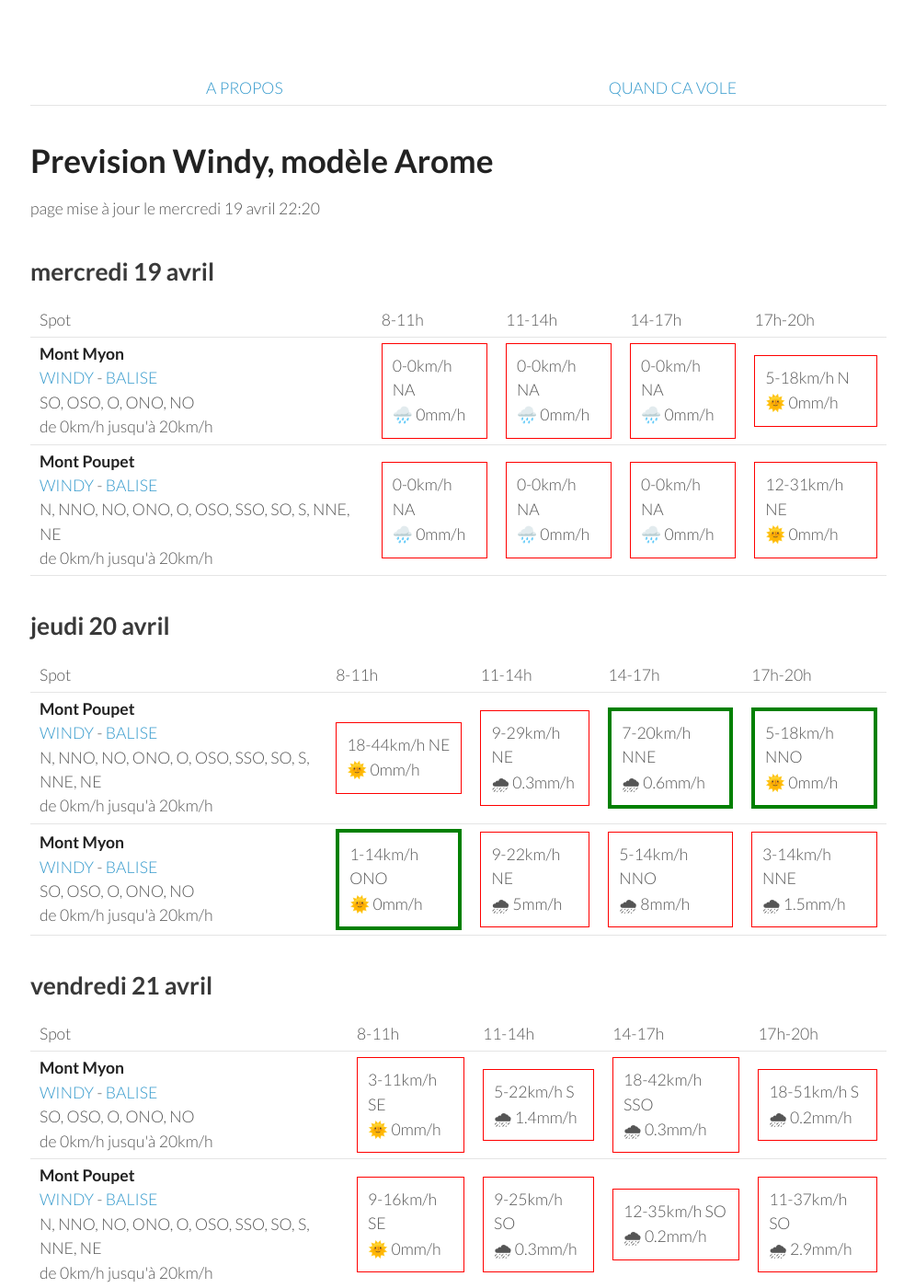
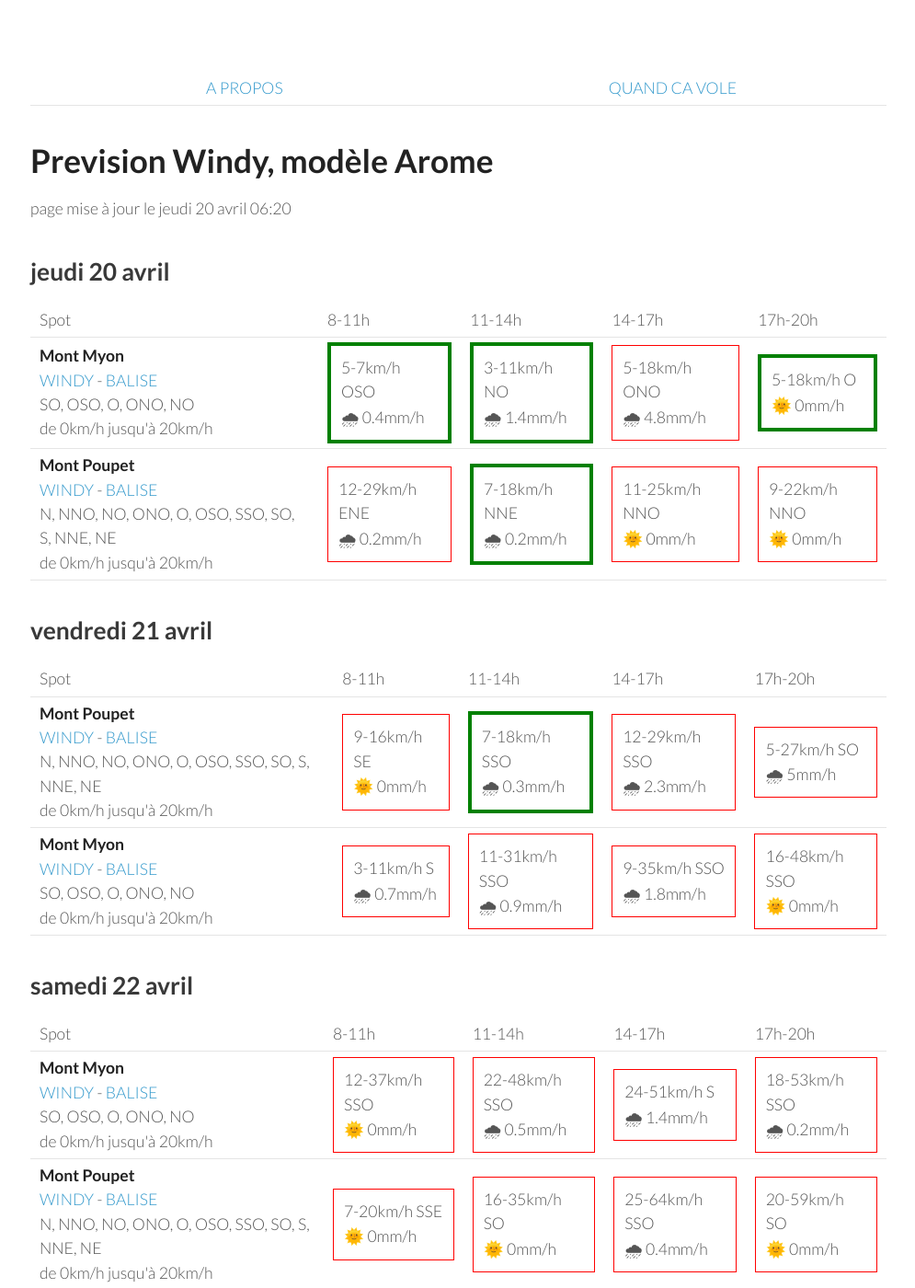
Before and after one commit to parapente-dans-le-nord/parapente-dans-le-nord.github.io, a Jekyll site: the page built from jura.markdown, in a window 1280 px wide and 1400 px high. Shown: the whole window at 92% size, without its empty margins (25-1020 px from the left). Built offline with Jekyll 4.4.1, drawn with Linux system fonts in a browser that asks for light colours; some of the changed text lies outside the part shown.

Commit message:
update index.markdown

```diff
--- a/jura.markdown
+++ b/jura.markdown
@@ -7,9 +7,9 @@ title:  "Tous les spots"
 {: .links}
 
 # Prevision Windy, modèle Arome
-page mise à jour le mercredi 19 avril 22:20
+page mise à jour le jeudi 20 avril 06:20
 
-## mercredi 19 avril
+## jeudi 20 avril
 
 {::nomarkdown}
 <table>
@@ -24,54 +24,20 @@ page mise à jour le mercredi 19 avril 22:20
 <tr>
         <td><strong>Mont Myon</strong><br><a href="https://windy.com/46.331/5.397?45.898,5.394,8,m:eWoagj8">WINDY</a> - <span class=""><a href="http://www.balisemeteo.com/balise.php?idBalise=70">BALISE</a> </span><br> <span class="vent-favorable">SO, OSO, O, ONO, NO</span><br><span class="force-vent">de 0km/h jusqu'à 20km/h</span> </td>
 
-            <td><div class="not-flyable"><p>0-0km/h NA</p><p>🌧️ 0mm/h</p></div></td>
-            <td><div class="not-flyable"><p>0-0km/h NA</p><p>🌧️ 0mm/h</p></div></td>
-            <td><div class="not-flyable"><p>0-0km/h NA</p><p>🌧️ 0mm/h</p></div></td>
-            <td><div class="not-flyable"><p>5-18km/h N</p><p>🌞 0mm/h</p></div></td>
+            <td><div class="flyable"><p>5-7km/h OSO</p><p>🌧 0.4mm/h</p></div></td>
+            <td><div class="flyable"><p>3-11km/h NO</p><p>🌧 1.4mm/h</p></div></td>
+            <td><div class="not-flyable"><p>5-18km/h ONO</p><p>🌧 4.8mm/h</p></div></td>
+            <td><div class="flyable"><p>5-18km/h O</p><p>🌞 0mm/h</p></div></td>
+
 
     </tr>
 <tr>
         <td><strong>Mont Poupet</strong><br><a href="https://windy.com/46.970/5.876?46.541,5.876,8">WINDY</a> - <span class=""><a href="http://www.balisemeteo.com/balise.php?idBalise=92">BALISE</a> </span><br> <span class="vent-favorable">N, NNO, NO, ONO, O, OSO, SSO, SO, S, NNE, NE</span><br><span class="force-vent">de 0km/h jusqu'à 20km/h</span> </td>
 
-            <td><div class="not-flyable"><p>0-0km/h NA</p><p>🌧️ 0mm/h</p></div></td>
-            <td><div class="not-flyable"><p>0-0km/h NA</p><p>🌧️ 0mm/h</p></div></td>
-            <td><div class="not-flyable"><p>0-0km/h NA</p><p>🌧️ 0mm/h</p></div></td>
-            <td><div class="not-flyable"><p>12-31km/h NE</p><p>🌞 0mm/h</p></div></td>
-
-    </tr>
-
-</tbody>
-</table>
-{:/}
-## jeudi 20 avril
-
-{::nomarkdown}
-<table>
-  <tbody>
-    <tr>
-      <td>Spot</td>
-      <td>8-11h</td>
-      <td>11-14h</td>
-      <td>14-17h</td>
-      <td>17h-20h</td>
-    </tr>
-<tr>
-        <td><strong>Mont Poupet</strong><br><a href="https://windy.com/46.970/5.876?46.541,5.876,8">WINDY</a> - <span class=""><a href="http://www.balisemeteo.com/balise.php?idBalise=92">BALISE</a> </span><br> <span class="vent-favorable">N, NNO, NO, ONO, O, OSO, SSO, SO, S, NNE, NE</span><br><span class="force-vent">de 0km/h jusqu'à 20km/h</span> </td>
-
-            <td><div class="not-flyable"><p>18-44km/h NE</p><p>🌞 0mm/h</p></div></td>
-            <td><div class="not-flyable"><p>9-29km/h NE</p><p>🌧 0.3mm/h</p></div></td>
-            <td><div class="flyable"><p>7-20km/h NNE</p><p>🌧 0.6mm/h</p></div></td>
-            <td><div class="flyable"><p>5-18km/h NNO</p><p>🌞 0mm/h</p></div></td>
-
-
-    </tr>
-<tr>
-        <td><strong>Mont Myon</strong><br><a href="https://windy.com/46.331/5.397?45.898,5.394,8,m:eWoagj8">WINDY</a> - <span class=""><a href="http://www.balisemeteo.com/balise.php?idBalise=70">BALISE</a> </span><br> <span class="vent-favorable">SO, OSO, O, ONO, NO</span><br><span class="force-vent">de 0km/h jusqu'à 20km/h</span> </td>
-
-            <td><div class="flyable"><p>1-14km/h ONO</p><p>🌞 0mm/h</p></div></td>
-            <td><div class="not-flyable"><p>9-22km/h NE</p><p>🌧 5mm/h</p></div></td>
-            <td><div class="not-flyable"><p>5-14km/h NNO</p><p>🌧 8mm/h</p></div></td>
-            <td><div class="not-flyable"><p>3-14km/h NNE</p><p>🌧 1.5mm/h</p></div></td>
+            <td><div class="not-flyable"><p>12-29km/h ENE</p><p>🌧 0.2mm/h</p></div></td>
+            <td><div class="flyable"><p>7-18km/h NNE</p><p>🌧 0.2mm/h</p></div></td>
+            <td><div class="not-flyable"><p>11-25km/h NNO</p><p>🌞 0mm/h</p></div></td>
+            <td><div class="not-flyable"><p>9-22km/h NNO</p><p>🌞 0mm/h</p></div></td>
 
 
     </tr>
@@ -92,22 +58,22 @@ page mise à jour le mercredi 19 avril 22:20
       <td>17h-20h</td>
     </tr>
 <tr>
-        <td><strong>Mont Myon</strong><br><a href="https://windy.com/46.331/5.397?45.898,5.394,8,m:eWoagj8">WINDY</a> - <span class=""><a href="http://www.balisemeteo.com/balise.php?idBalise=70">BALISE</a> </span><br> <span class="vent-favorable">SO, OSO, O, ONO, NO</span><br><span class="force-vent">de 0km/h jusqu'à 20km/h</span> </td>
+        <td><strong>Mont Poupet</strong><br><a href="https://windy.com/46.970/5.876?46.541,5.876,8">WINDY</a> - <span class=""><a href="http://www.balisemeteo.com/balise.php?idBalise=92">BALISE</a> </span><br> <span class="vent-favorable">N, NNO, NO, ONO, O, OSO, SSO, SO, S, NNE, NE</span><br><span class="force-vent">de 0km/h jusqu'à 20km/h</span> </td>
 
-            <td><div class="not-flyable"><p>3-11km/h SE</p><p>🌞 0mm/h</p></div></td>
-            <td><div class="not-flyable"><p>5-22km/h S</p><p>🌧 1.4mm/h</p></div></td>
-            <td><div class="not-flyable"><p>18-42km/h SSO</p><p>🌧 0.3mm/h</p></div></td>
-            <td><div class="not-flyable"><p>18-51km/h S</p><p>🌧 0.2mm/h</p></div></td>
+            <td><div class="not-flyable"><p>9-16km/h SE</p><p>🌞 0mm/h</p></div></td>
+            <td><div class="flyable"><p>7-18km/h SSO</p><p>🌧 0.3mm/h</p></div></td>
+            <td><div class="not-flyable"><p>12-29km/h SSO</p><p>🌧 2.3mm/h</p></div></td>
+            <td><div class="not-flyable"><p>5-27km/h SO</p><p>🌧 5mm/h</p></div></td>
 
 
     </tr>
 <tr>
-        <td><strong>Mont Poupet</strong><br><a href="https://windy.com/46.970/5.876?46.541,5.876,8">WINDY</a> - <span class=""><a href="http://www.balisemeteo.com/balise.php?idBalise=92">BALISE</a> </span><br> <span class="vent-favorable">N, NNO, NO, ONO, O, OSO, SSO, SO, S, NNE, NE</span><br><span class="force-vent">de 0km/h jusqu'à 20km/h</span> </td>
+        <td><strong>Mont Myon</strong><br><a href="https://windy.com/46.331/5.397?45.898,5.394,8,m:eWoagj8">WINDY</a> - <span class=""><a href="http://www.balisemeteo.com/balise.php?idBalise=70">BALISE</a> </span><br> <span class="vent-favorable">SO, OSO, O, ONO, NO</span><br><span class="force-vent">de 0km/h jusqu'à 20km/h</span> </td>
 
-            <td><div class="not-flyable"><p>9-16km/h SE</p><p>🌞 0mm/h</p></div></td>
-            <td><div class="not-flyable"><p>9-25km/h SO</p><p>🌧 0.3mm/h</p></div></td>
-            <td><div class="not-flyable"><p>12-35km/h SO</p><p>🌧 0.2mm/h</p></div></td>
-            <td><div class="not-flyable"><p>11-37km/h SO</p><p>🌧 2.9mm/h</p></div></td>
+            <td><div class="not-flyable"><p>3-11km/h S</p><p>🌧 0.7mm/h</p></div></td>
+            <td><div class="not-flyable"><p>11-31km/h SSO</p><p>🌧 0.9mm/h</p></div></td>
+            <td><div class="not-flyable"><p>9-35km/h SSO</p><p>🌧 1.8mm/h</p></div></td>
+            <td><div class="not-flyable"><p>16-48km/h SSO</p><p>🌞 0mm/h</p></div></td>
 
 
     </tr>
@@ -130,20 +96,20 @@ page mise à jour le mercredi 19 avril 22:20
 <tr>
         <td><strong>Mont Myon</strong><br><a href="https://windy.com/46.331/5.397?45.898,5.394,8,m:eWoagj8">WINDY</a> - <span class=""><a href="http://www.balisemeteo.com/balise.php?idBalise=70">BALISE</a> </span><br> <span class="vent-favorable">SO, OSO, O, ONO, NO</span><br><span class="force-vent">de 0km/h jusqu'à 20km/h</span> </td>
 
-            <td><div class="not-flyable"><p>22-48km/h SSO</p><p>🌞 0mm/h</p></div></td>
-            <td><div class="not-flyable"><p>20-48km/h SSO</p><p>🌧 1.9mm/h</p></div></td>
-            <td><div class="not-flyable"><p>20-53km/h S</p><p>🌧 1.7mm/h</p></div></td>
-            <td><div class="not-flyable"><p>11-44km/h SO</p><p>🌧 0.8mm/h</p></div></td>
+            <td><div class="not-flyable"><p>12-37km/h SSO</p><p>🌞 0mm/h</p></div></td>
+            <td><div class="not-flyable"><p>22-48km/h SSO</p><p>🌧 0.5mm/h</p></div></td>
+            <td><div class="not-flyable"><p>24-51km/h S</p><p>🌧 1.4mm/h</p></div></td>
+            <td><div class="not-flyable"><p>18-53km/h SSO</p><p>🌧 0.2mm/h</p></div></td>
 
 
     </tr>
 <tr>
         <td><strong>Mont Poupet</strong><br><a href="https://windy.com/46.970/5.876?46.541,5.876,8">WINDY</a> - <span class=""><a href="http://www.balisemeteo.com/balise.php?idBalise=92">BALISE</a> </span><br> <span class="vent-favorable">N, NNO, NO, ONO, O, OSO, SSO, SO, S, NNE, NE</span><br><span class="force-vent">de 0km/h jusqu'à 20km/h</span> </td>
 
-            <td><div class="not-flyable"><p>7-24km/h SSO</p><p>🌞 0mm/h</p></div></td>
-            <td><div class="not-flyable"><p>24-51km/h SSO</p><p>🌞 0mm/h</p></div></td>
-            <td><div class="not-flyable"><p>27-66km/h SSO</p><p>🌧 1.9mm/h</p></div></td>
-            <td><div class="not-flyable"><p>25-59km/h SSO</p><p>🌧 1.9mm/h</p></div></td>
+            <td><div class="not-flyable"><p>7-20km/h SSE</p><p>🌞 0mm/h</p></div></td>
+            <td><div class="not-flyable"><p>16-35km/h SO</p><p>🌞 0mm/h</p></div></td>
+            <td><div class="not-flyable"><p>25-64km/h SSO</p><p>🌧 0.4mm/h</p></div></td>
+            <td><div class="not-flyable"><p>20-59km/h SO</p><p>🌞 0mm/h</p></div></td>
 
 
     </tr>
@@ -166,8 +132,8 @@ page mise à jour le mercredi 19 avril 22:20
 <tr>
         <td><strong>Mont Myon</strong><br><a href="https://windy.com/46.331/5.397?45.898,5.394,8,m:eWoagj8">WINDY</a> - <span class=""><a href="http://www.balisemeteo.com/balise.php?idBalise=70">BALISE</a> </span><br> <span class="vent-favorable">SO, OSO, O, ONO, NO</span><br><span class="force-vent">de 0km/h jusqu'à 20km/h</span> </td>
 
-            <td><div class="not-flyable"><p>7-16km/h S</p><p>🌞 0mm/h</p></div></td>
-            <td><div class="not-flyable"><p>9-25km/h ONO</p><p>🌞 0mm/h</p></div></td>
+            <td><div class="not-flyable"><p>5-22km/h S</p><p>🌧 0.5mm/h</p></div></td>
+            <td><div class="not-flyable"><p>9-29km/h O</p><p>🌧 1mm/h</p></div></td>
             <td><div class="not-flyable"><p>7-29km/h O</p><p>🌧 0.2mm/h</p></div></td>
             <td><div class="not-flyable"><p>5-25km/h OSO</p><p>🌞 0mm/h</p></div></td>
 
@@ -176,8 +142,8 @@ page mise à jour le mercredi 19 avril 22:20
 <tr>
         <td><strong>Mont Poupet</strong><br><a href="https://windy.com/46.970/5.876?46.541,5.876,8">WINDY</a> - <span class=""><a href="http://www.balisemeteo.com/balise.php?idBalise=92">BALISE</a> </span><br> <span class="vent-favorable">N, NNO, NO, ONO, O, OSO, SSO, SO, S, NNE, NE</span><br><span class="force-vent">de 0km/h jusqu'à 20km/h</span> </td>
 
-            <td><div class="not-flyable"><p>16-35km/h SO</p><p>🌞 0mm/h</p></div></td>
-            <td><div class="not-flyable"><p>16-40km/h OSO</p><p>🌧 0.4mm/h</p></div></td>
+            <td><div class="not-flyable"><p>16-33km/h SO</p><p>🌧 0.3mm/h</p></div></td>
+            <td><div class="not-flyable"><p>16-44km/h OSO</p><p>🌧 0.8mm/h</p></div></td>
             <td><div class="not-flyable"><p>16-40km/h OSO</p><p>🌧 0.5mm/h</p></div></td>
             <td><div class="not-flyable"><p>12-38km/h OSO</p><p>🌞 0mm/h</p></div></td>
 
```
